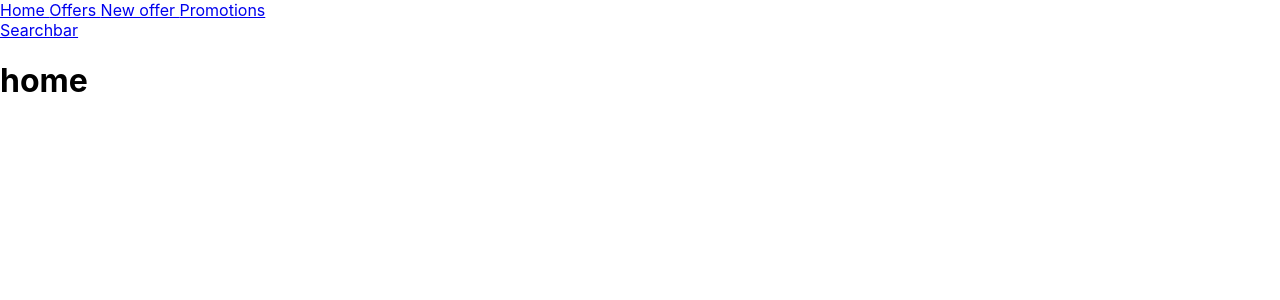
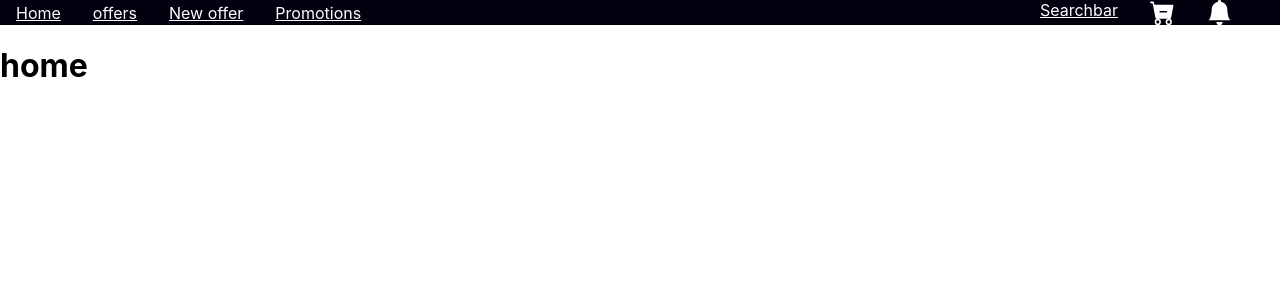
Before and after one commit to Most-Umme-Salma/Neighborly, a React (Create React App) app in the folder fe-neighborly/: page / in a window 1280 px wide. Shown: the top 300 px of the page. Built offline with nearby package versions, Linux system fonts and the light colour scheme.

Commit message:
add icon and style navbar

```diff
--- a/fe-neighborly/package.json
+++ b/fe-neighborly/package.json
@@ -9,6 +9,7 @@
     "react": "^18.2.0",
     "react-app": "^1.1.2",
     "react-dom": "^18.2.0",
+    "react-icons": "^4.6.0",
     "react-router-dom": "^6.4.2",
     "react-scripts": "5.0.1",
     "web-vitals": "^2.1.4"
--- a/fe-neighborly/src/components/navbar/Navbar.js
+++ b/fe-neighborly/src/components/navbar/Navbar.js
@@ -1,18 +1,36 @@
-import {Link} from "react-router-dom"
+import { Children } from "react";
+import { NavLink, Link, useMatch, useResolvedPath } from "react-router-dom";
+import "./navbar.css";
+import { BsFillCartDashFill, BsBellFill } from "react-icons/bs";
 
-export default function Navbar(){
+export default function Navbar() {
+  return (
+    <nav>
+      <div className="nav">
+        <div className="nav-left">
+          <NavLink to="/" className="nav-text">
+            Home
+          </NavLink>
+          <NavLink to="/offer" className="nav-text">
+            offers
+          </NavLink>
+          <NavLink to="/newoffer" className="nav-text">
+            New offer
+          </NavLink>
+          <NavLink to="/promotions" className="nav-text">
+            Promotions
+          </NavLink>
+        </div>
+        <div className="nav-right">
+          <NavLink to="/searchbar" className="nav-text">
+            Searchbar
+          </NavLink>
+          <BsFillCartDashFill size={25} />
+          <BsBellFill size={25} />
 
-    return <nav>
-        <div>
-            <div className="nav-left">
-            <Link to="/" className="nav-home"> Home </Link>
-            <Link to='/offer' className="nav-offer"> Offers </Link>
-            <Link to='/newoffer' className="nav-newoffer"> New offer </Link>
-            <Link to='/promotions' className="nav-promotions"> Promotions </Link>
-            </div>
-            <div className="nav-right">
-            <Link to='/searchbar' className="nav-searchbar"> Searchbar </Link>
-            </div>
+          <img />
         </div>
+      </div>
     </nav>
+  );
 }
--- a/fe-neighborly/src/components/navbar/navbar.css
+++ b/fe-neighborly/src/components/navbar/navbar.css
@@ -0,0 +1,25 @@
+.nav {
+  background-color: #01010f;
+  color: white;
+  display: flex;
+  justify-content: space-between;
+  align-items: center;
+  padding: 0 1rem;
+}
+.nav-left {
+  display: flex;
+  justify-content: space-between;
+  gap: 2rem;
+  text-decoration: none;
+}
+.nav-right {
+  display: flex;
+  justify-content: space-between;
+  gap: 2rem;
+}
+.nav-text {
+  color: white;
+}
+.nav-text:hover {
+  background-color: #777;
+}
```
Also changed, not shown: 2 other files (tests, documents, lock files or other folders).
